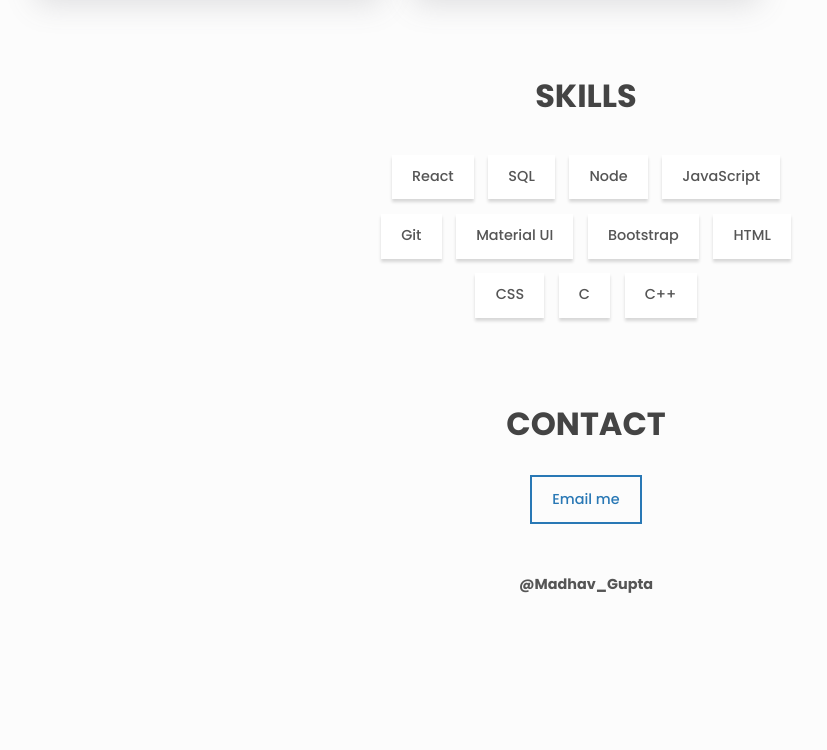
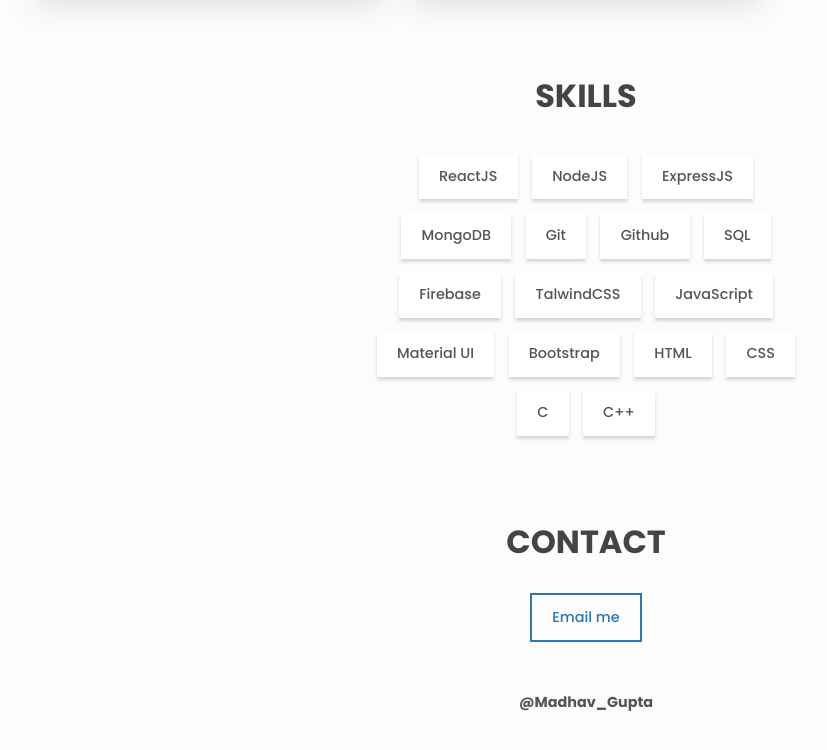
Before and after one commit to madhavgupta07/portfolio-madhavgupta07, a plain HTML site: page index.html in a window 1280 px wide. Shown: the part 1560-2310 px from the top of the page, without its empty margins (54-881 px from the left). Before the commit the page ends 2204 px from the top, so only its background shows below. Drawn offline with Linux system fonts and the light colour scheme.

Commit message:
Update index.html

```diff
--- a/index.html
+++ b/index.html
@@ -55,7 +55,7 @@
       </p>
 
       <div class="about__contact center">
-        <a href="https://drive.google.com/file/d/13Pf4UDA7b8vXio9EV7UNix80x-XqokJy/view?usp=sharing" target="_blank">
+        <a href="https://drive.google.com/file/d/1f9CF0JoUhJ4unl_gXdbZ2clXfvxEbmpX/view?usp=sharing" target="_blank">
           <span class="btn btn--outline">Resume</span>
         </a>
 
@@ -188,11 +188,16 @@
     <section class="section skills" id="skills">
       <h2 class="section__title">Skills</h2>
       <ul class="skills__list">
-        <li class="skills__list-item btn btn--plain">React</li>
+        <li class="skills__list-item btn btn--plain">ReactJS</li>
+        <li class="skills__list-item btn btn--plain">NodeJS</li>
+        <li class="skills__list-item btn btn--plain">ExpressJS</li>
+        <li class="skills__list-item btn btn--plain">MongoDB</li>
+        <li class="skills__list-item btn btn--plain">Git</li>
+        <li class="skills__list-item btn btn--plain">Github</li>
         <li class="skills__list-item btn btn--plain">SQL</li>
-        <li class="skills__list-item btn btn--plain">Node</li>
+        <li class="skills__list-item btn btn--plain">Firebase</li>
+        <li class="skills__list-item btn btn--plain">TalwindCSS</li>
         <li class="skills__list-item btn btn--plain">JavaScript</li>
-        <li class="skills__list-item btn btn--plain">Git</li>
         <li class="skills__list-item btn btn--plain">Material UI</li>
         <li class="skills__list-item btn btn--plain">Bootstrap</li>
         <li class="skills__list-item btn btn--plain">HTML</li>
```
